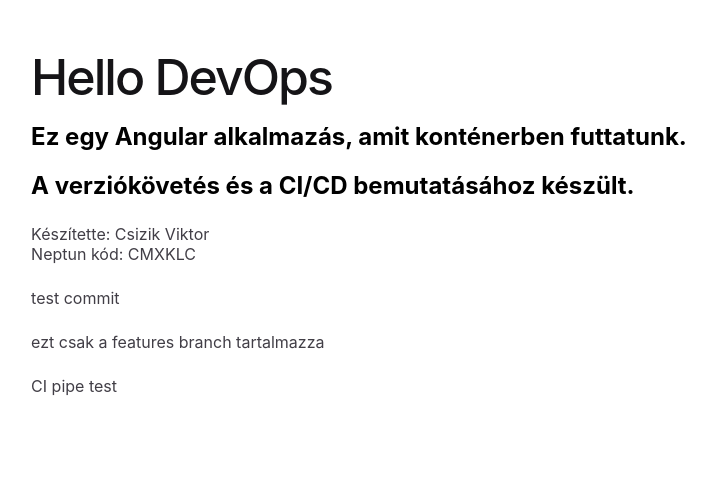
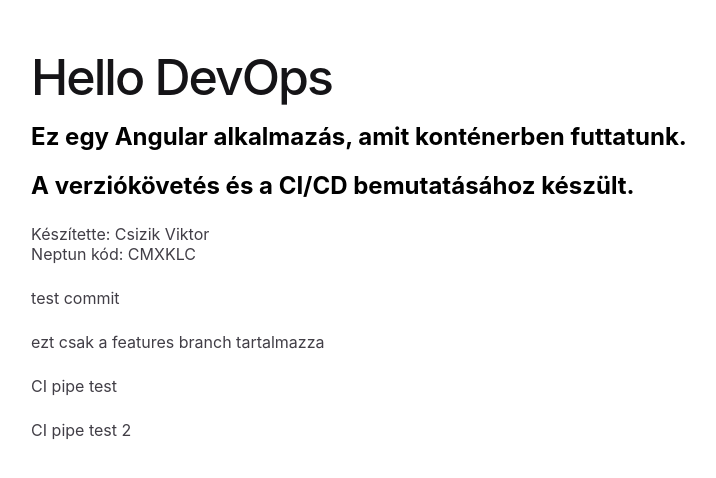
Before and after one commit to ccvik100/cmxklc-hello-devops, an Angular app: page / in a window 1280 px wide. Shown: the top 478 px of the page, without its empty margins (281-997 px from the left). Built offline with nearby package versions, Linux system fonts and the light colour scheme.

Commit message:
CI pipe comit 2

```diff
--- a/src/app/app.html
+++ b/src/app/app.html
@@ -12,6 +12,7 @@
       <p>test commit</p>
       <p>ezt csak a features branch tartalmazza</p>
       <p>CI pipe test</p>
+      <p>CI pipe test 2</p>
     </div>
   </div>
 </main>
```
